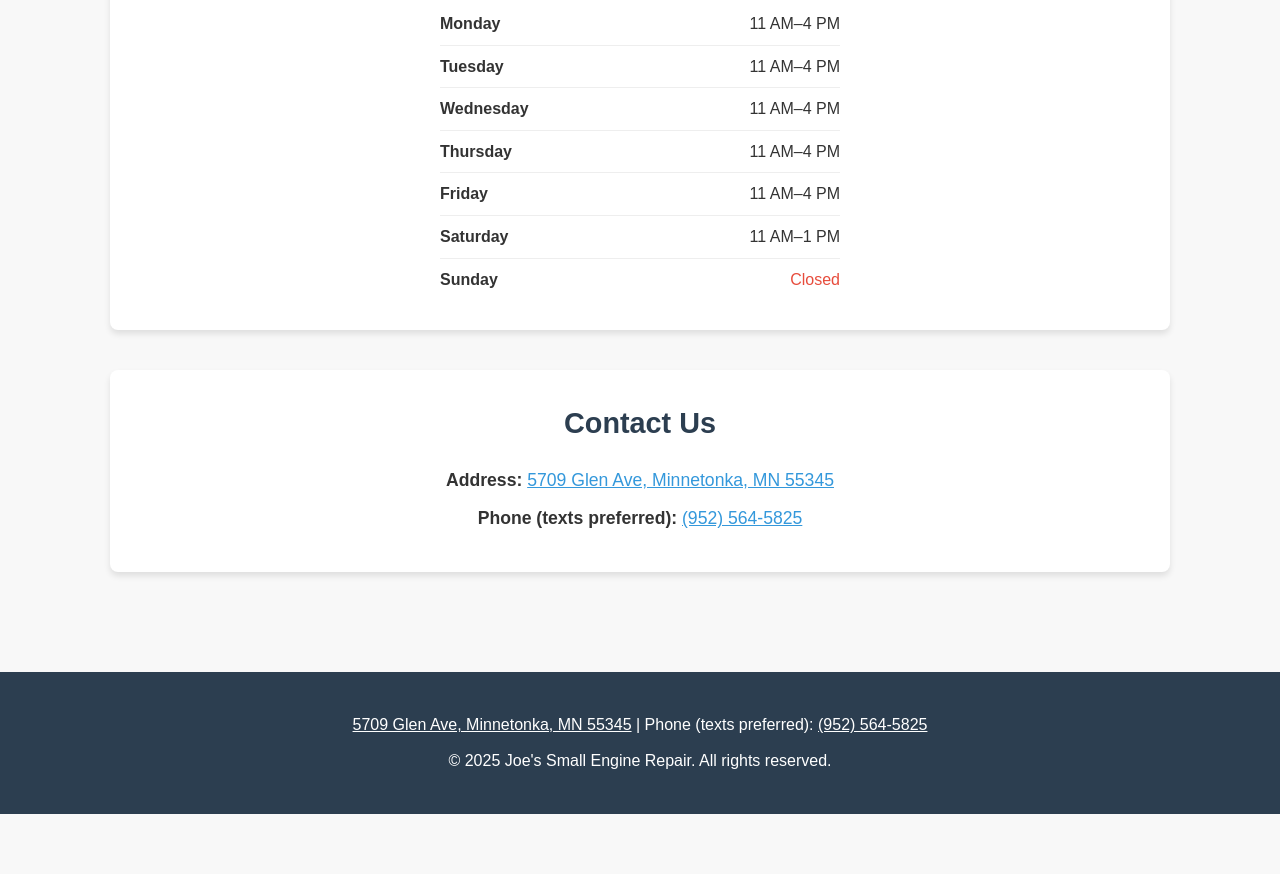
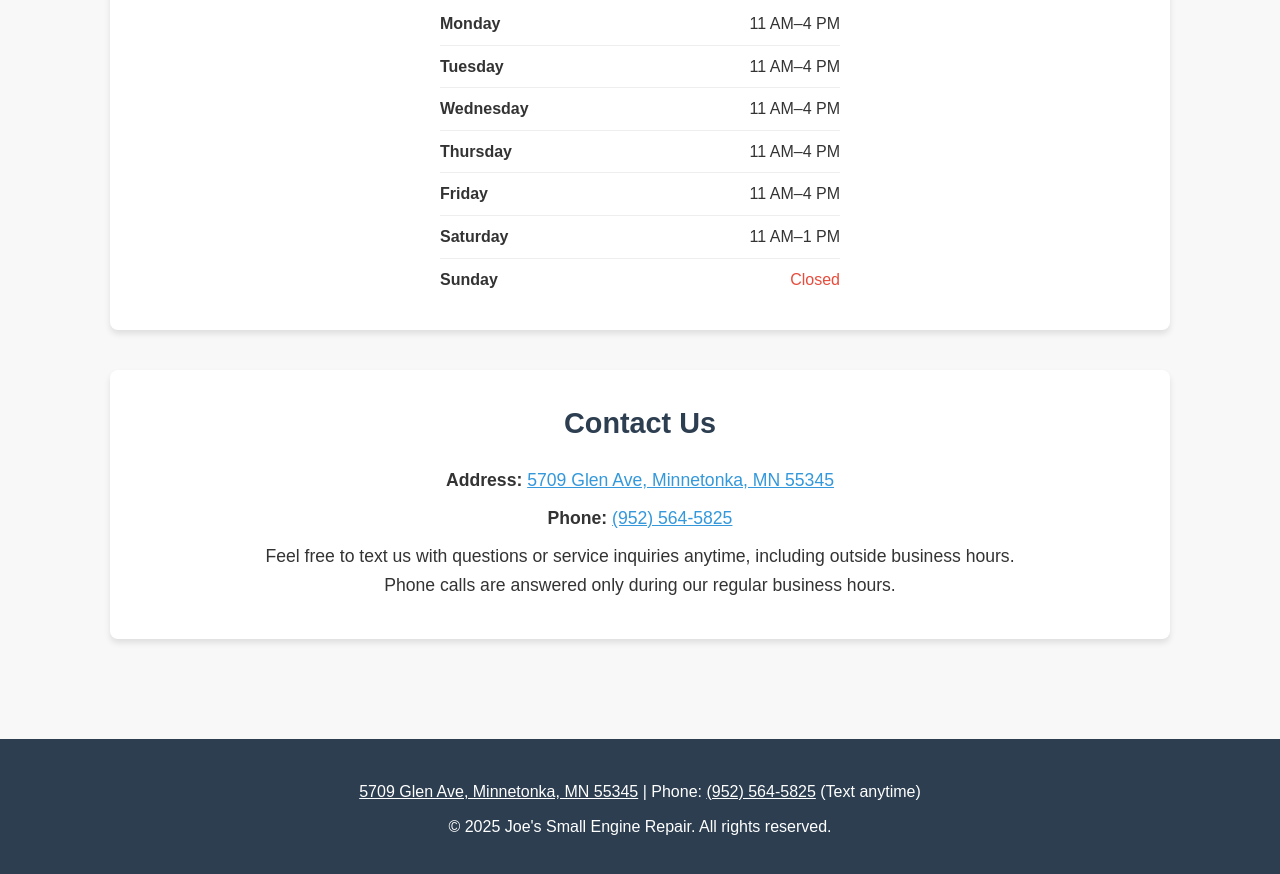
Before and after one commit to Meandmybadself/joes-small-engine, a plain HTML site: page index.html in a window 1280 px wide. Shown: the part 1670-2544 px from the top of the page. Before the commit the page ends 2484 px from the top, so only its background shows below. Drawn offline with Linux system fonts and the light colour scheme.

Commit message:
Updates copy.

```diff
--- a/index.html
+++ b/index.html
@@ -166,7 +166,7 @@
             <a href="https://www.google.com/maps/search/?api=1&query=5709+Glen+Ave,+Minnetonka,+MN+55345" target="_blank">5709 Glen Ave, Minnetonka, MN 55345</a>
         </div>
         <div class="header-contact-item">
-            Phone (texts preferred): <a href="tel:9525645825">(952) 564-5825</a>
+            Phone: <a href="tel:9525645825">(952) 564-5825</a> (Texts welcome anytime; calls answered during business hours only)
         </div>
     </div>
 
@@ -280,7 +280,10 @@
                     <strong>Address:</strong> <a href="https://www.google.com/maps/search/?api=1&query=5709+Glen+Ave,+Minnetonka,+MN+55345" target="_blank">5709 Glen Ave, Minnetonka, MN 55345</a>
                 </div>
                 <div class="contact-item">
-                    <strong>Phone (texts preferred):</strong> <a href="tel:9525645825">(952) 564-5825</a>
+                    <strong>Phone:</strong> <a href="tel:9525645825">(952) 564-5825</a>
+                </div>
+                <div class="contact-item">
+                    <p>Feel free to text us with questions or service inquiries anytime, including outside business hours. <br>Phone calls are answered only during our regular business hours.</p>
                 </div>
             </div>
         </div>
@@ -288,7 +291,7 @@
 
     <footer>
         <div class="container">
-            <p><a href="https://www.google.com/maps/search/?api=1&query=5709+Glen+Ave,+Minnetonka,+MN+55345" target="_blank" style="color: white; text-decoration: underline;">5709 Glen Ave, Minnetonka, MN 55345</a> | Phone (texts preferred): <a href="tel:9525645825" style="color: white; text-decoration: underline;">(952) 564-5825</a></p>
+            <p><a href="https://www.google.com/maps/search/?api=1&query=5709+Glen+Ave,+Minnetonka,+MN+55345" target="_blank" style="color: white; text-decoration: underline;">5709 Glen Ave, Minnetonka, MN 55345</a> | Phone: <a href="tel:9525645825" style="color: white; text-decoration: underline;">(952) 564-5825</a> (Text anytime)</p>
             <p style="margin-top: 10px;">&copy; 2025 Joe's Small Engine Repair. All rights reserved.</p>
         </div>
     </footer>
```
